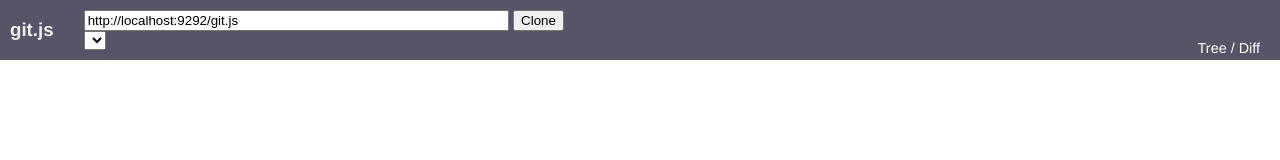
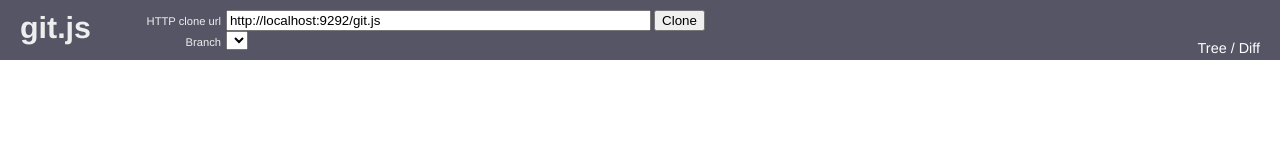
Before and after one commit to danlucraft/git.js, a plain HTML site: page demos/repo-viewer/index.html in a window 1280 px wide. Drawn offline with nearby package versions, Linux system fonts and the light colour scheme; files whose address does not match are found by name.

Commit message:
[repo-viewer] tweak design some more

```diff
--- a/demos/repo-viewer/index.html
+++ b/demos/repo-viewer/index.html
@@ -23,10 +23,12 @@
           </div>
           <div class="repo-controls">
             <form id="arbitrary-repo">
+              <div class="field-description">HTTP clone url</div>
               <input type="text" class="arbitrary-uri" value="http://localhost:9292/git.js" size="50">
               <input type="submit" value="Clone" id="">
             </form>
             <form id="refs">
+              <div class="field-description">Branch</div>
               <select name="refs" id="refs-list">
                 <option value=""></option>
               </select>
--- a/demos/repo-viewer/style.css
+++ b/demos/repo-viewer/style.css
@@ -1,6 +1,6 @@
 
 body {
-  font-family: "Helvetica";
+  font-family: "Helvetica", "Verdana", "Arial";
   overflow: hidden;
   margin: 0;
   padding: 0;
@@ -35,12 +35,23 @@
 
 .main-title {
   color: #EEE;
-  padding-left: 10px;
+  margin-top: -20px;
+  font-size: 26px;
+  padding-left: 20px;
   padding-right: 30px;
 }
 
 .repo-controls {
   padding-top: 10px;
+  color: #EEE;
+  font-size: 0.7em;
+}
+
+.repo-controls .field-description {
+  width: 100px;
+  text-align: right;
+  padding-top: 5px;
+  padding-right: 5px;
 }
 
 .header div.detail-view-controls {
```
